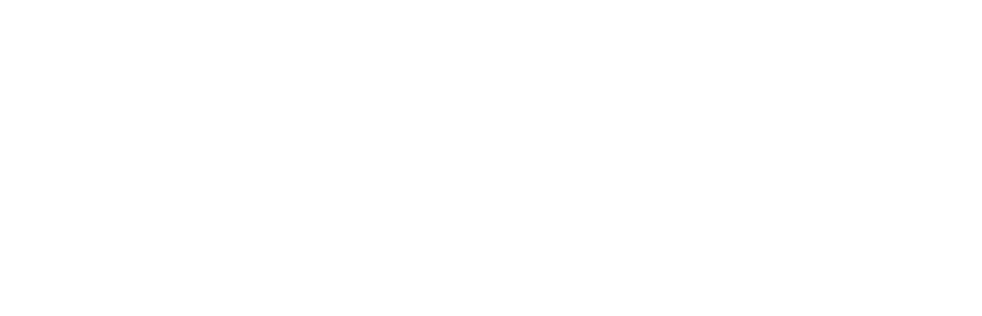
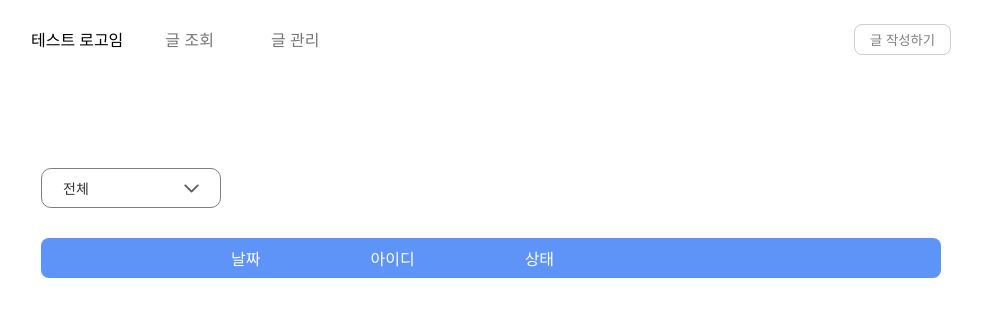
Before and after one commit to 2024-DSM-Hackathon-6/frontend, a React (Create React App) app: page /requestTable in a window 1280 px wide. Before the commit this address had no page. Shown: the top 316 px of the page, without its empty margins (149-1131 px from the left). Built offline with nearby package versions, Linux system fonts and the light colour scheme; the HTML template or start-up script is replaced by a standard one.

Commit message:
귀찮네.. 커밋

```diff
--- /dev/null
+++ b/src/page/requestTable/index.jsx
@@ -0,0 +1,75 @@
+import { useState } from "react";
+import * as S from "./style";
+import dropdownImg from "../../assets/dropdownImg.svg";
+
+const RequestTable = () => {
+  const [dropdownArrow, setDropdownArrow] = useState(dropdownImg);
+  const [requestArray, setRequestArray] = useState([
+    // {
+    //   date: "2024-07-17",
+    //   id: "heedda",
+    //   status: "modify",
+    // },
+    // {
+    //   date: "2024-07-12",
+    //   id: "whf",
+    //   status: "modify",
+    // },
+    // {
+    //   date: "2024-07-14",
+    //   id: "dfsdf",
+    //   status: "modify",
+    // },
+  ]);
+  const [dropdownStatus, setDropdownStatus] = useState(false);
+  const [dropdownTitle, setDropdownTitle] = useState("전체");
+  const handleDropdownStatus = () => {
+    setDropdownStatus(!dropdownStatus);
+  };
+  const handleDropdownTitle = (title) => {
+    setDropdownTitle(title);
+  };
+
+  return (
+    <S.RTContainer>
+      <S.TableContainer>
+        <S.Dropdown onClick={handleDropdownStatus}>
+          <S.DropdownText>{dropdownTitle}</S.DropdownText>
+          <S.DropdownImg src={dropdownArrow} alt="" />
+        </S.Dropdown>
+        <S.DropdownElementContainer status={dropdownStatus}>
+          <S.DropdownElement onClick={() => handleDropdownTitle("전체")}>
+            전체
+          </S.DropdownElement>
+          <S.DropdownElement onClick={() => handleDropdownTitle("문의")}>
+            문의
+          </S.DropdownElement>
+          <S.DropdownElement onClick={() => handleDropdownTitle("수정요청")}>
+            수정요청
+          </S.DropdownElement>
+        </S.DropdownElementContainer>
+        <S.StandardBar>
+          <p>날짜</p>
+          <p>아이디</p>
+          <p>상태</p>
+        </S.StandardBar>
+        {requestArray.map((request) => {
+          const { date, id, status } = request;
+          return (
+            <S.RequestElements>
+              <S.CheckLable>
+                <S.CheckBox type="checkbox" onChange={() => {}} />
+                <S.RequestText w="100px">{date}</S.RequestText>
+                <S.RequestText w="50px">{id}</S.RequestText>
+                <S.RequestText w="50px">{status}</S.RequestText>
+              </S.CheckLable>
+              <S.DeleteButton onClick={() => {}}>삭제</S.DeleteButton>
+            </S.RequestElements>
+          );
+        })}
+      </S.TableContainer>
+    </S.RTContainer>
+  );
+};
+
+export default RequestTable;
--- /dev/null
+++ b/src/page/requestTable/style.js
@@ -0,0 +1,131 @@
+import styled from "styled-components";
+import { theme } from "../../styles/theme";
+
+export const RTContainer = styled.div`
+  width: 100vw;
+  height: 100%;
+  display: flex;
+  flex-direction: column;
+  align-items: center;
+  justify-content: center;
+`;
+
+export const Dropdown = styled.div`
+  width: 180px;
+  height: 40px;
+  background-color: white;
+  border-radius: 10px;
+  border: 1px solid ${theme.Gray[500]};
+  display: flex;
+  justify-content: space-between;
+  align-items: center;
+  padding: 10px 21px;
+  color: ${theme.Gray[700]};
+  margin-bottom: 30px;
+  box-sizing: border-box;
+  cursor: pointer;
+`;
+
+export const DropdownElementContainer = styled.div`
+  margin-top: 45px;
+  width: 180px;
+  background-color: white;
+  border: 1px solid ${theme.Gray[500]};
+  border-radius: 8px;
+  position: absolute;
+  box-sizing: border-box;
+  display: ${(props) => (props.status ? "block" : "none")};
+`;
+
+export const DropdownElement = styled.div`
+  width: 100%;
+  height: 48px;
+  padding: 15px 12px;
+  box-sizing: border-box;
+  color: "#424242";
+  display: inherit;
+  border-radius: 8px;
+  cursor: pointer;
+  &:hover {
+    border-top: 1px solid ${theme.Gray[500]};
+    border-bottom: 1px solid ${theme.Gray[500]};
+  }
+`;
+
+export const DropdownText = styled.p`
+  margin: 0;
+  color: "#525252";
+  font-size: ${theme.titleSearchHeading.fontSize};
+  font-weight: ${theme.titleSearchHeading.fontWeight};
+`;
+
+export const DropdownImg = styled.img`
+  margin: 0;
+  width: 15px;
+  height: 15px;
+`;
+
+export const TableContainer = styled.div`
+  width: 900px;
+  height: 100%;
+  display: flex;
+  flex-direction: column;
+  align-items: start;
+  margin-top: 90px;
+`;
+
+export const StandardBar = styled.div`
+  width: 100%;
+  height: 40px;
+  background-color: ${theme.Main[500]};
+  border-radius: 8px;
+  display: flex;
+  align-items: center;
+  gap: 110px;
+  padding: 10px 190px;
+  color: white;
+  box-sizing: border-box;
+  margin-bottom: 18px;
+`;
+
+export const RequestElements = styled.div`
+  width: 100%;
+  border: none;
+  border-bottom: 1px solid ${theme.Gray[300]};
+  display: flex;
+  justify-content: space-between;
+  padding: 14px 50px;
+  box-sizing: border-box;
+`;
+
+export const RequestText = styled.p`
+  width: ${(props) => props.w};
+  margin: 0;
+  color: ${theme.Gray[800]};
+  font-size: 20px;
+  font-weight: 100px;
+`;
+
+export const DeleteButton = styled.button`
+  border: 1px solid ${theme.Red[500]};
+  border-radius: 13px;
+  color: ${theme.Red[500]};
+  background-color: white;
+  display: flex;
+  justify-content: center;
+  align-items: center;
+  cursor: pointer;
+`;
+
+export const CheckBox = styled.input`
+  width: 20px;
+  height: 20px;
+  border: 1px solid black;
+  border-radius: 3px;
+  cursor: pointer;
+`;
+
+export const CheckLable = styled.label`
+  display: flex;
+  gap: 80px;
+`;
--- a/src/page/writeModify/index.jsx
+++ b/src/page/writeModify/index.jsx
@@ -22,9 +22,14 @@
           <S.WriteHeader>글 수정하기</S.WriteHeader>
           <S.WriteSubtitle>작성된 글을 수정하세요</S.WriteSubtitle>
         </S.FlexLayoutDiv>
-        <S.AddWriteButton onClick={() => {}}>
-          + 글 다시 추가하기
-        </S.AddWriteButton>
+        <div>
+          <S.WriteButton onClick={() => {}} type="add">
+            + 글 다시 추가하기
+          </S.WriteButton>
+          <S.WriteButton onClick={() => {}} type="delete">
+            글 삭제하기
+          </S.WriteButton>
+        </div>
       </S.WriteHeaderContainer>
       <S.WriteinputContainer>
         <S.WritePair>
--- a/src/page/writeModify/style.js
+++ b/src/page/writeModify/style.js
@@ -62,13 +62,15 @@
   resize: none;
 `;
 
-export const AddWriteButton = styled.button`
-  width: 150px;
+export const WriteButton = styled.button`
+  margin-left: 10px;
   height: 35px;
-  color: ${theme.Main[500]};
+  color: ${(p) => (p.type === "add" ? theme.Main[500] : theme.Red[600])};
   background-color: white;
-  border: 1px solid ${theme.Main[500]};
+  border: 1px solid
+    ${(p) => (p.type === "add" ? theme.Main[500] : theme.Red[600])};
   border-radius: 8px;
+  padding: 4px 20px;
   cursor: pointer;
 `;
 
--- a/src/router.jsx
+++ b/src/router.jsx
@@ -5,6 +5,7 @@
 import Login from "./page/login";
 import WriteModify from "./page/writeModify";
 import Write from "./page/write";
+import RequestTable from "./page/requestTable";
 
 export default function Router() {
   return (
@@ -15,6 +16,7 @@
           <Route path="/management" element={<PostManagement />} />
           <Route path="/writeModify" element={<WriteModify />} />
           <Route path="/write" element={<Write />} />
+          <Route path="/requestTable" element={<RequestTable />} />
         </Route>
         <Route path="/login" element={<Login />} />
       </Routes>
--- a/src/styles/theme.jsx
+++ b/src/styles/theme.jsx
@@ -113,5 +113,4 @@
         fontSize: "16px",
         fontWeight: "normal",
     },
-
 }
```
Also changed, not shown: src/assets/dropdownImg.svg (added).
